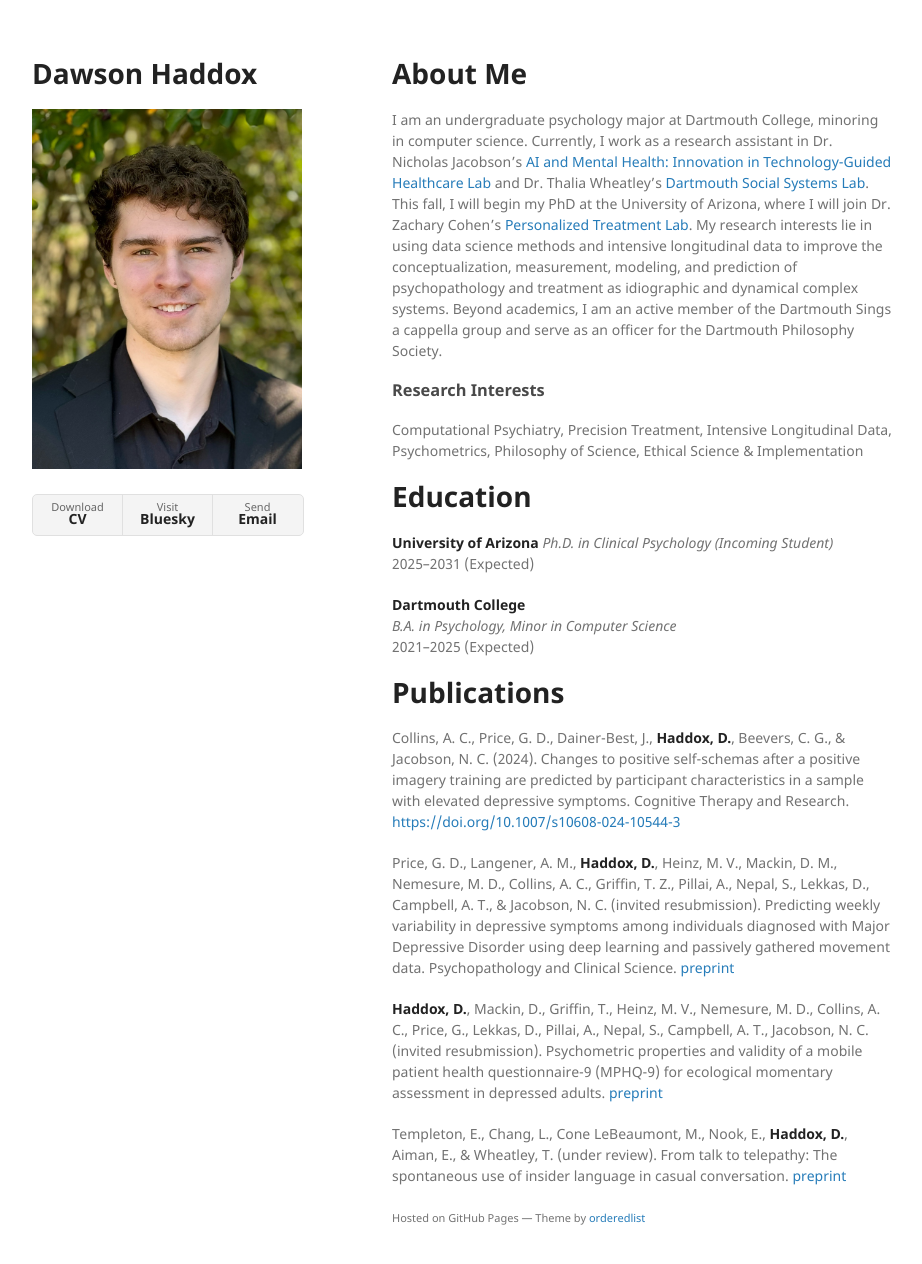
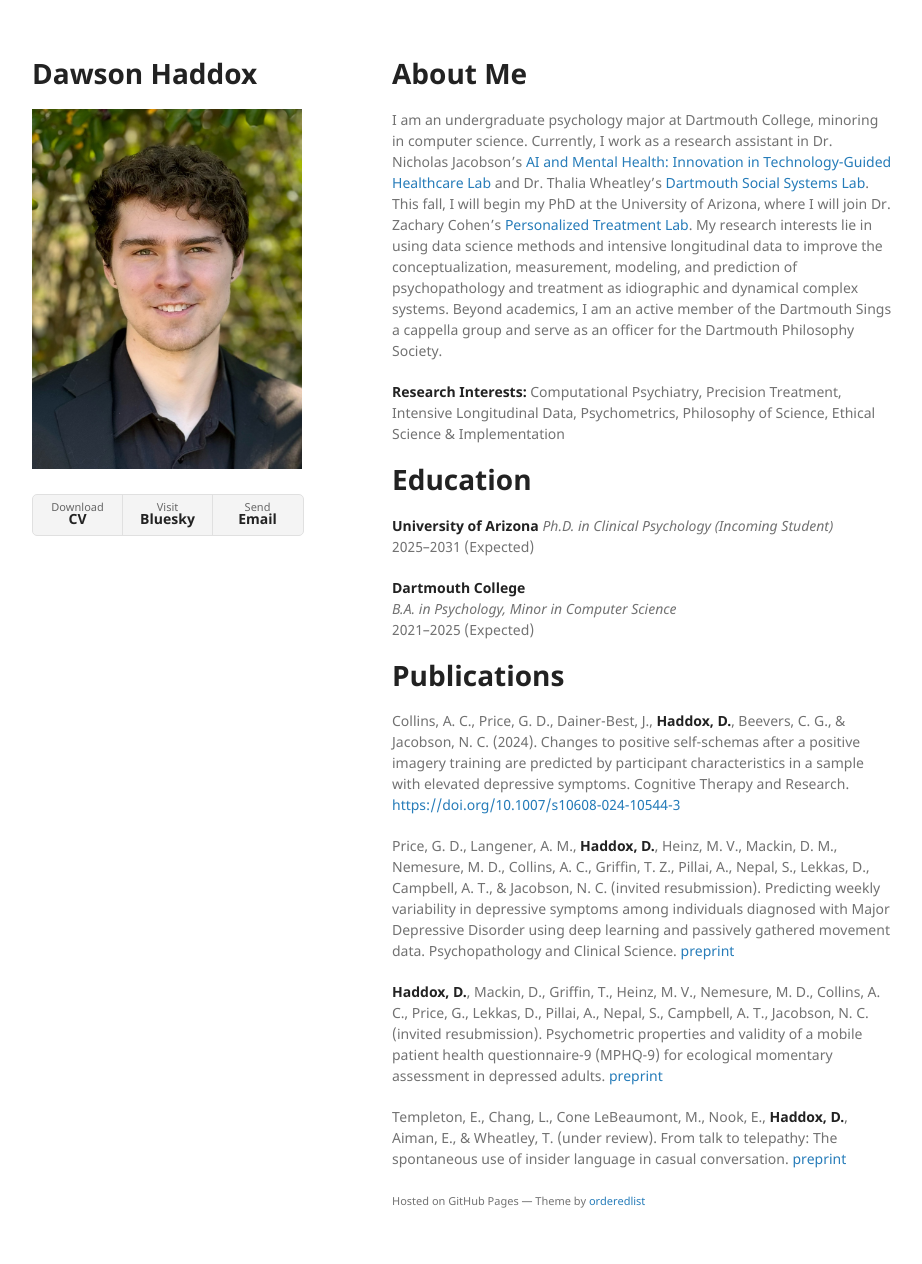
Before and after one commit to ddhaddox/ddhaddox.github.io, a Jekyll site: the page built from index.md, in a window 1280 px wide and 1297 px high. Shown: the top 1264 px of the window, without its empty margins (178-1100 px from the left). Built offline with Jekyll 4.4.1, drawn with Linux system fonts in a browser that asks for light colours; our own code applies the rules of GitHub Pages for plain Markdown files.

```diff
--- a/index.md
+++ b/index.md
@@ -5,8 +5,7 @@ layout: default
 # About Me
 I am an undergraduate psychology major at Dartmouth College, minoring in computer science. Currently, I work as a research assistant in Dr. Nicholas Jacobson’s [AI and Mental Health: Innovation in Technology-Guided Healthcare Lab](https://geiselmed.dartmouth.edu/jacobsonlab/) and Dr. Thalia Wheatley’s [Dartmouth Social Systems Lab](http://www.wheatlab.com). This fall, I will begin my PhD at the University of Arizona, where I will join Dr. Zachary Cohen’s [Personalized Treatment Lab](https://sites.arizona.edu/personalized-treatment-lab/). My research interests lie in using data science methods and intensive longitudinal data to improve the conceptualization, measurement, modeling, and prediction of psychopathology and treatment as idiographic and dynamical complex systems. Beyond academics, I am an active member of the Dartmouth Sings a cappella group and serve as an officer for the Dartmouth Philosophy Society.
 
-### Research Interests
-Computational Psychiatry, Precision Treatment, Intensive Longitudinal Data, Psychometrics, Philosophy of Science, Ethical Science & Implementation
+**Research Interests:** Computational Psychiatry, Precision Treatment, Intensive Longitudinal Data, Psychometrics, Philosophy of Science, Ethical Science & Implementation
 
 # Education
 
```
